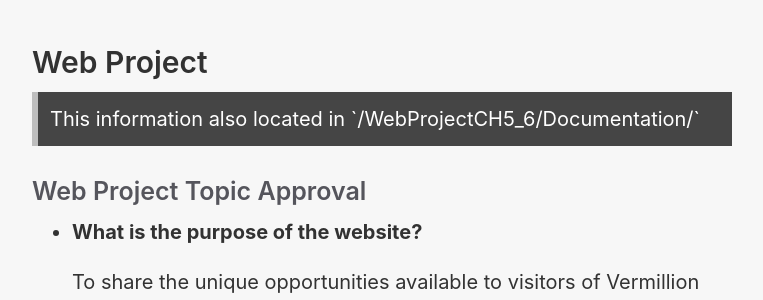
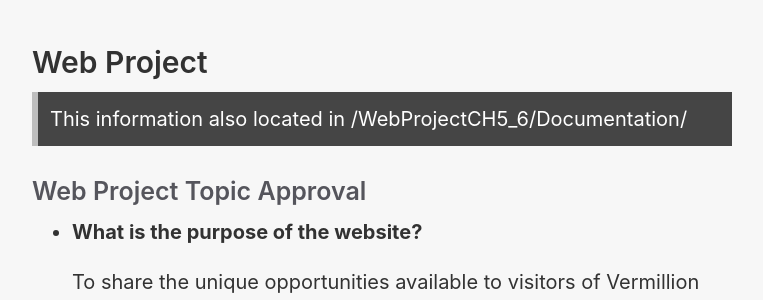
Before and after one commit to haileijoe/noir, a Jekyll site: the page built from webproject.md, in a window 1280 px wide. Shown: the part 137-437 px from the top of the page, without its empty margins (258-1021 px from the left). Built offline with Jekyll 4.4.1, drawn with Linux system fonts in a browser that asks for light colours.

Commit message:
Fixed typos

```diff
--- a/_layouts/default.html
+++ b/_layouts/default.html
@@ -20,7 +20,7 @@ layout: compress
 		<!-- Change navigation links here -->
 		<div class="navigation">
 		<ul id="navigation-list">
-		<li><a href="/web project/">web project</a></li>
+		<li><a href="/webproject/">web project</a></li>
 		</ul>
 		</div>
 
--- a/webproject.md
+++ b/webproject.md
@@ -4,7 +4,7 @@ title: Web Project
 ---
 
 <p class="message">
-  This information also located in `/WebProjectCH5_6/Documentation/`
+  This information also located in /WebProjectCH5_6/Documentation/
 </p>
 
 
```
